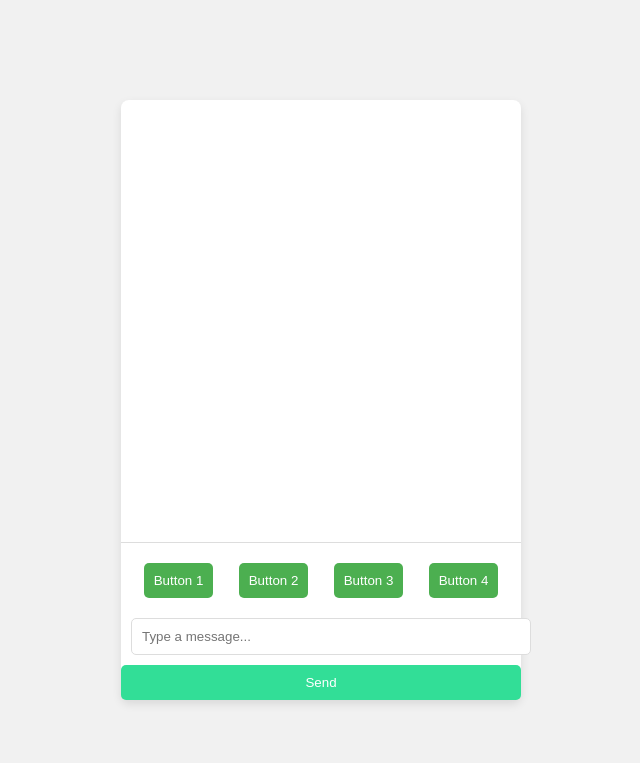
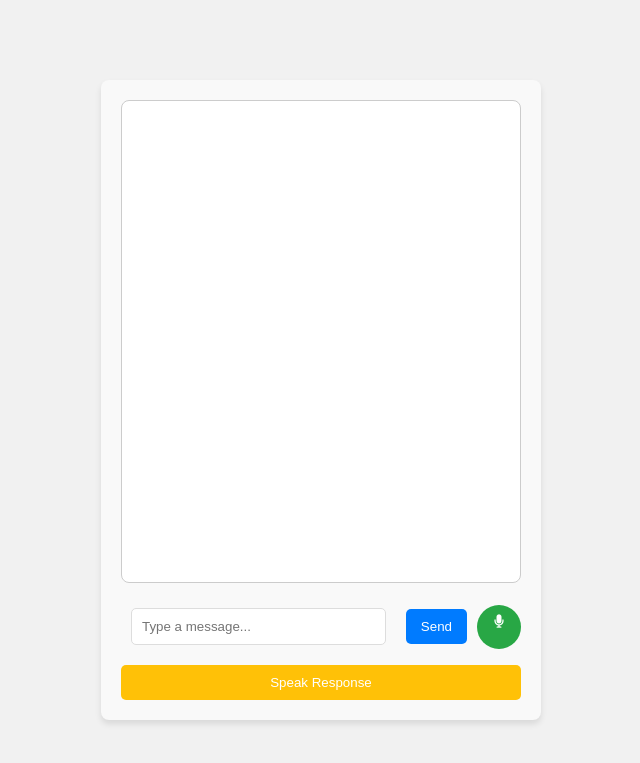
Before and after one commit to himanshuBorse/medical_bot, a Flask app: page / in a window 1280 px wide. Shown: the top 763 px of the page, without its empty margins (319-959 px from the left). Run offline with Flask 3, Linux system fonts and the light colour scheme; parts of the project's set-up code (start-up, migrations or seed data) failed here and were passed over.

Commit message:
version 2

```diff
--- a/static/css/style.css
+++ b/static/css/style.css
@@ -71,3 +71,77 @@ button:hover {
 .chat-button:hover {
     background-color: black;
 }
+
+/* Chat container */
+.chat-container {
+    max-width: 600px;
+    margin: 0 auto;
+    padding: 20px;
+    background: #f9f9f9;
+    border-radius: 8px;
+    box-shadow: 0px 4px 6px rgba(0, 0, 0, 0.1);
+}
+
+/* Chat box */
+.chat-box {
+    height: 300px;
+    overflow-y: auto;
+    margin-bottom: 15px;
+    border: 1px solid #ccc;
+    padding: 10px;
+    border-radius: 8px;
+    background: white;
+}
+
+/* Input container */
+.input-container {
+    display: flex;
+    align-items: center;
+    gap: 10px;
+}
+
+/* Group buttons */
+.button-group {
+    display: flex;
+    align-items: center;
+    gap: 10px;
+}
+
+/* Send and mic buttons */
+#send-button {
+    padding: 10px 15px;
+    background-color: #007bff;
+    color: white;
+    border: none;
+    border-radius: 5px;
+    cursor: pointer;
+}
+
+#mic-button {
+    padding: 10px;
+    background-color: #28a745;
+    border: none;
+    border-radius: 50%;
+    cursor: pointer;
+}
+
+.mic-icon {
+    width: 24px;
+    height: 24px;
+    display: block;
+}
+
+/* Speak response button */
+#speak-button {
+    padding: 10px 15px;
+    background-color: #ffc107;
+    color: white;
+    border: none;
+    border-radius: 5px;
+    cursor: pointer;
+    margin-top: 10px;
+}
+
+#speak-button:hover {
+    background-color: #e0a800;
+}
--- a/templates/index.html
+++ b/templates/index.html
@@ -4,6 +4,8 @@
     <meta charset="UTF-8">
     <meta name="viewport" content="width=device-width, initial-scale=1.0">
     <title>Chatbot</title>
+    <!-- Include FontAwesome -->
+    <link rel="stylesheet" href="https://cdnjs.cloudflare.com/ajax/libs/font-awesome/6.0.0-beta3/css/all.min.css">
     <link rel="stylesheet" href="{{ url_for('static', filename='css/style.css') }}">
 </head>
 <body>
@@ -12,59 +14,38 @@
             <!-- Chat messages will appear here -->
         </div>
 
-        <div class="button-container">
-            <button class="chat-button" data-button="1">Button 1</button>
-            <button class="chat-button" data-button="2">Button 2</button>
-            <button class="chat-button" data-button="3">Button 3</button>
-            <button class="chat-button" data-button="4">Button 4</button>
+        <!-- Removed unnecessary buttons, only send and mic remain -->
+        <div class="input-container">
+            <input type="text" id="user-message" placeholder="Type a message...">
+
+            <!-- Grouped Send and Mic buttons -->
+            <div class="button-group">
+                <button id="send-button">Send</button>
+                <button id="mic-button" class="mic-btn">
+                    <i class="fas fa-microphone mic-icon"></i> <!-- FontAwesome Mic Icon -->
+                </button>
+            </div>
         </div>
 
-        <input type="text" id="user-message" placeholder="Type a message...">
-        <button id="send-button">Send</button>
+        <!-- Speak Response button -->
+        <button id="speak-button" style="margin-top: 10px;">Speak Response</button>
     </div>
 
     <script>
         // Function to read text aloud using SpeechSynthesis
+        let lastResponse = ''; // Variable to store the latest bot response
+
         function speakMessage(message) {
             var msg = new SpeechSynthesisUtterance(message);
             window.speechSynthesis.speak(msg);
         }
 
-        // Send message when button is clicked
-        document.querySelectorAll('.chat-button').forEach(function(button) {
-            button.addEventListener('click', function() {
-                var buttonNumber = this.getAttribute('data-button');
-                var message = 'You clicked Button ' + buttonNumber;
-                addMessage(message); // Show message in chat
-
-                // Read the message aloud
-                speakMessage(message);
-
-                // Send button click data to the server
-                fetch('/get_response', {
-                    method: 'POST',
-                    headers: {
-                        'Content-Type': 'application/x-www-form-urlencoded',
-                    },
-                    body: 'user_message=Button ' + buttonNumber
-                })
-                .then(response => response.json())
-                .then(data => {
-                    addMessage('Bot: ' + data.response);
-                    speakMessage(data.response); // Read out the bot response
-                });
-            });
-        });
-
-        // Send regular message when "Send" button is clicked
+        // Send message when "Send" button is clicked
         document.getElementById('send-button').addEventListener('click', function() {
             var userMessage = document.getElementById('user-message').value;
             if (userMessage) {
                 addMessage('You: ' + userMessage);
                 document.getElementById('user-message').value = '';
-
-                // Read out the user message
-                speakMessage(userMessage);
 
                 fetch('/get_response', {
                     method: 'POST',
@@ -76,7 +57,7 @@
                 .then(response => response.json())
                 .then(data => {
                     addMessage('Bot: ' + data.response);
-                    speakMessage(data.response); // Read out the bot response
+                    lastResponse = data.response; // Save the latest bot response
                 });
             }
         });
@@ -90,6 +71,60 @@
             chatBox.appendChild(messageDiv);
             chatBox.scrollTop = chatBox.scrollHeight;
         }
+
+        // Voice recognition for mic button
+        const micButton = document.getElementById('mic-button');
+        const userMessageInput = document.getElementById('user-message');
+
+        // Initialize SpeechRecognition
+        const SpeechRecognition = window.SpeechRecognition || window.webkitSpeechRecognition;
+        const recognition = new SpeechRecognition();
+
+        recognition.continuous = false;
+        recognition.interimResults = false;
+        recognition.lang = 'en-US';
+
+        micButton.addEventListener('click', function() {
+            recognition.start(); // Start listening for voice input
+        });
+
+        recognition.onresult = function(event) {
+            // Get the speech text from the result
+            const speechText = event.results[0][0].transcript;
+
+            // Set the text in the input field
+            userMessageInput.value = speechText;
+
+            // Optionally, send it directly to the bot (send as if typed by the user)
+            addMessage('You: ' + speechText);
+
+            fetch('/get_response', {
+                method: 'POST',
+                headers: {
+                    'Content-Type': 'application/x-www-form-urlencoded',
+                },
+                body: 'user_message=' + speechText
+            })
+            .then(response => response.json())
+            .then(data => {
+                addMessage('Bot: ' + data.response);
+                lastResponse = data.response; // Save the latest bot response
+            });
+        };
+
+        recognition.onerror = function(event) {
+            console.error('Speech recognition error', event);
+            alert('Sorry, I didn’t catch that. Please try again.');
+        };
+
+        // Speak the latest response when "Speak Response" button is clicked
+        document.getElementById('speak-button').addEventListener('click', function() {
+            if (lastResponse) {
+                speakMessage(lastResponse); // Read out the latest bot response
+            } else {
+                alert('No response to read aloud yet.');
+            }
+        });
     </script>
 </body>
 </html>
```
